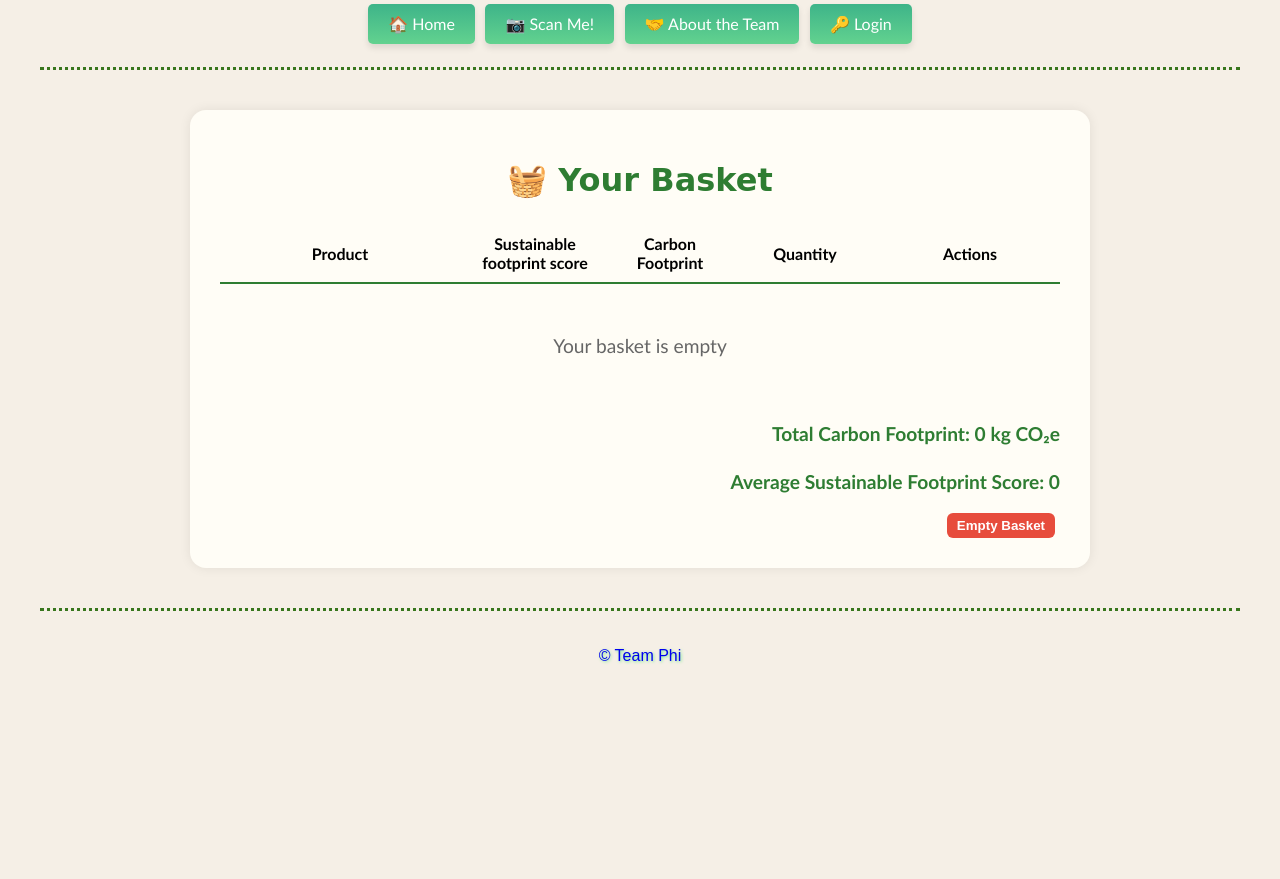
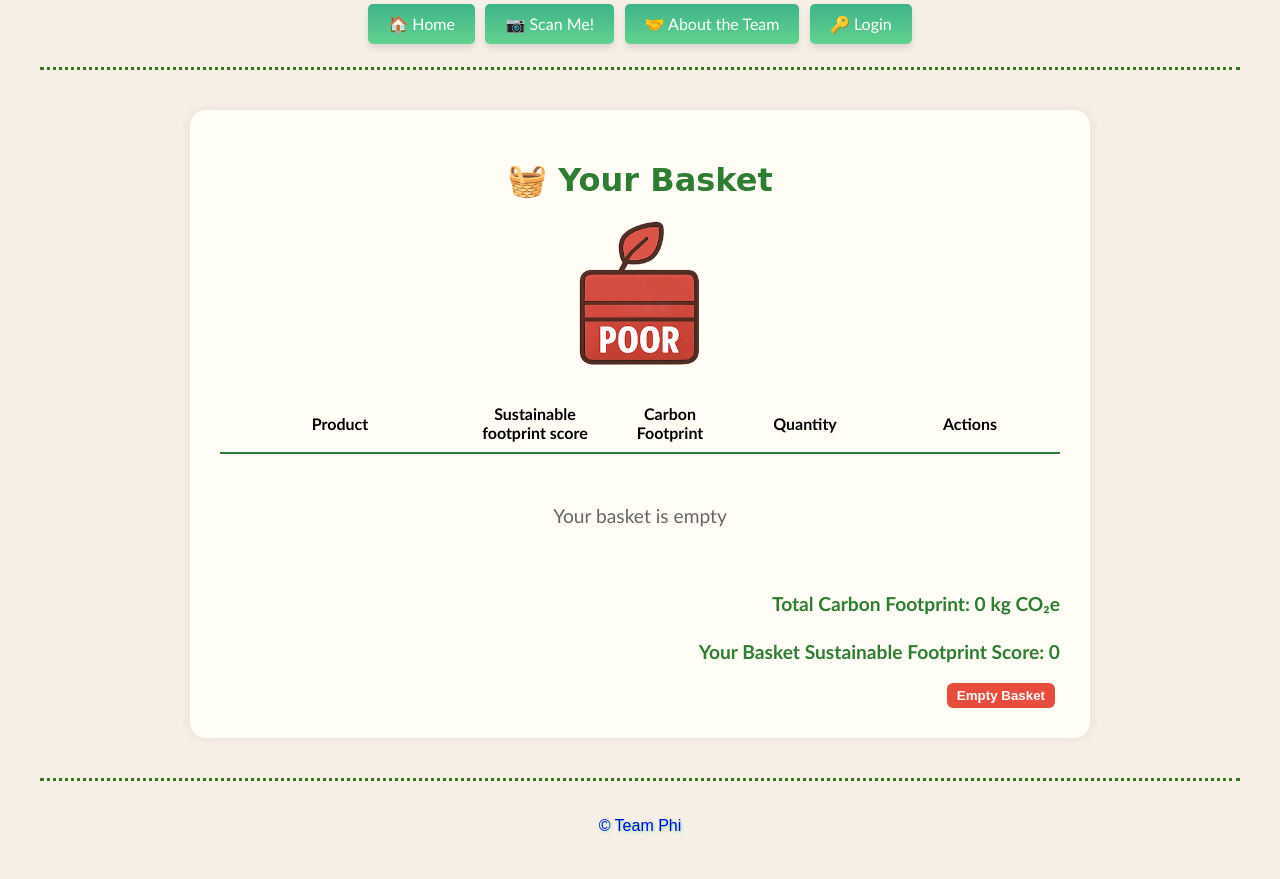
Before and after one commit to Phi-project3/finalproject, a Flask app: page /basket in a window 1280 px wide. Shown: the part 288-1167 px from the top of the page. Before the commit the page ends 951 px from the top, so only its background shows below. Run offline with Flask 3, Linux system fonts and the light colour scheme; data that the repository does not hold is empty.

Commit message:
New basket sustainable score

```diff
--- a/static/base_style.css
+++ b/static/base_style.css
@@ -180,3 +180,20 @@ input {
 .buttons:active {
   transform: translateY(0);
 }
+
+#sustainable-score-image {
+  text-align: center; /* Center any inline elements in this container */
+}
+
+#sustainabilityImage {
+  width: 150px;
+  display: flex;
+  margin: 0 auto;
+}
+
+#sustainability_all {
+  width: 200px;
+  display: flex;
+  margin: 0 auto;
+  padding-top: 20px;
+}
--- a/templates/basket.html
+++ b/templates/basket.html
@@ -92,6 +92,11 @@
 {% block content %}
 <div class="basket-container">
     <h1>🧺 Your Basket</h1>
+    <div id="sustainable-score-image" style="text-align: left; margin: 20px 0;">
+
+        <img id="sustainabilityImage" src="" alt="⌛🔄 Loading..." />
+
+    </div>
     <div id="basket-items">
         <div class="basket-header basket-item">
             <div>Product</div>
@@ -102,10 +107,12 @@
         </div>
     </div>
     <div class="total-line" id="total-carbon">Total Carbon Footprint: 0 kg CO₂e</div>
-    <div class="total-line" id="avg-sustainable-score">Average Sustainable Footprint Score: 0</div>
+    <div class="total-line" id="avg-sustainable-score">Your Basket Sustainable Footprint Score: 0</div>
     <div style="text-align: right; margin-top: 20px;">
         <button class="action-btn remove-btn" onclick="emptyBasket()">Empty Basket</button>
     </div>
+
+
 </div>
 {% endblock %}
 
@@ -147,7 +154,9 @@ async function loadBasket() {
             emptyMessage.textContent = 'Your basket is empty';
             container.appendChild(emptyMessage);
             document.getElementById('total-carbon').textContent = 'Total Carbon Footprint: 0 kg CO₂e';
-            document.getElementById('avg-sustainable-score').textContent = 'Average Sustainable Footprint Score: 0';
+            document.getElementById('avg-sustainable-score').textContent = 'Your Basket Sustainable Footprint Score: 0';
+            // Update sustainability image with score 0
+            displaySustainabilityImage(0);
             return;
         }
 
@@ -186,7 +195,11 @@ async function loadBasket() {
         const avgSustainableScore = data.items.length > 0 ? (totalSustainableScore / data.items.length).toFixed(2) : 0;
         console.log('Updating average sustainable score:', avgSustainableScore);
         document.getElementById('avg-sustainable-score').textContent =
-            `Average Sustainable Footprint Score: ${avgSustainableScore}`;
+            `Your Basket Sustainable Footprint Score: ${avgSustainableScore}`;
+
+        // Update the sustainability image based on the computed average score
+        displaySustainabilityImage(Number(avgSustainableScore));
+
     } catch (error) {
         console.error('Error loading basket:', error);
         const container = document.getElementById('basket-items');
@@ -198,6 +211,35 @@ async function loadBasket() {
         `;
     }
 }
+
+// Function to determine which image to display based on the sustainable score
+function displaySustainabilityImage(score) {
+    let imageFile = '';
+
+    // Determine image based on score ranges.
+    if (score >= 0 && score <= 20) {
+        imageFile = '01.png';
+    } else if (score >= 21 && score <= 40) {
+        imageFile = '02.png';
+    } else if (score >= 41 && score <= 60) {
+        imageFile = '03.png';
+    } else if (score >= 61 && score <= 80) {
+        imageFile = '04.png';
+    } else if (score >= 81 && score <= 100) {
+        imageFile = '05.png';
+    }
+
+    // Set the image source using the static folder URL.
+    // Make sure your images are stored in the "static/images/" folder.
+    const imageElement = document.getElementById('sustainabilityImage');
+    imageElement.src = "{{ url_for('static', filename='images/') }}" + imageFile;
+}
+
+document.addEventListener('DOMContentLoaded', function() {
+    console.log('DOM loaded, initializing basket page...');
+    initBasketPage();
+});
+
 
 async function updateItem(barcode) {
     try {
--- a/templates/product_details.html
+++ b/templates/product_details.html
@@ -99,7 +99,7 @@
 
     <script>
 
-          // Function to determine which image to display based on the sustainable score
+        // Function to determine which image to display based on the sustainable score
         function displaySustainabilityImage() {
         // Convert the sustainable score from the template into a number.
         var score = parseInt('{{ product["Sustainable footprint score"] }}', 10);
```
Also changed, not shown: static/images/all.png (added).
